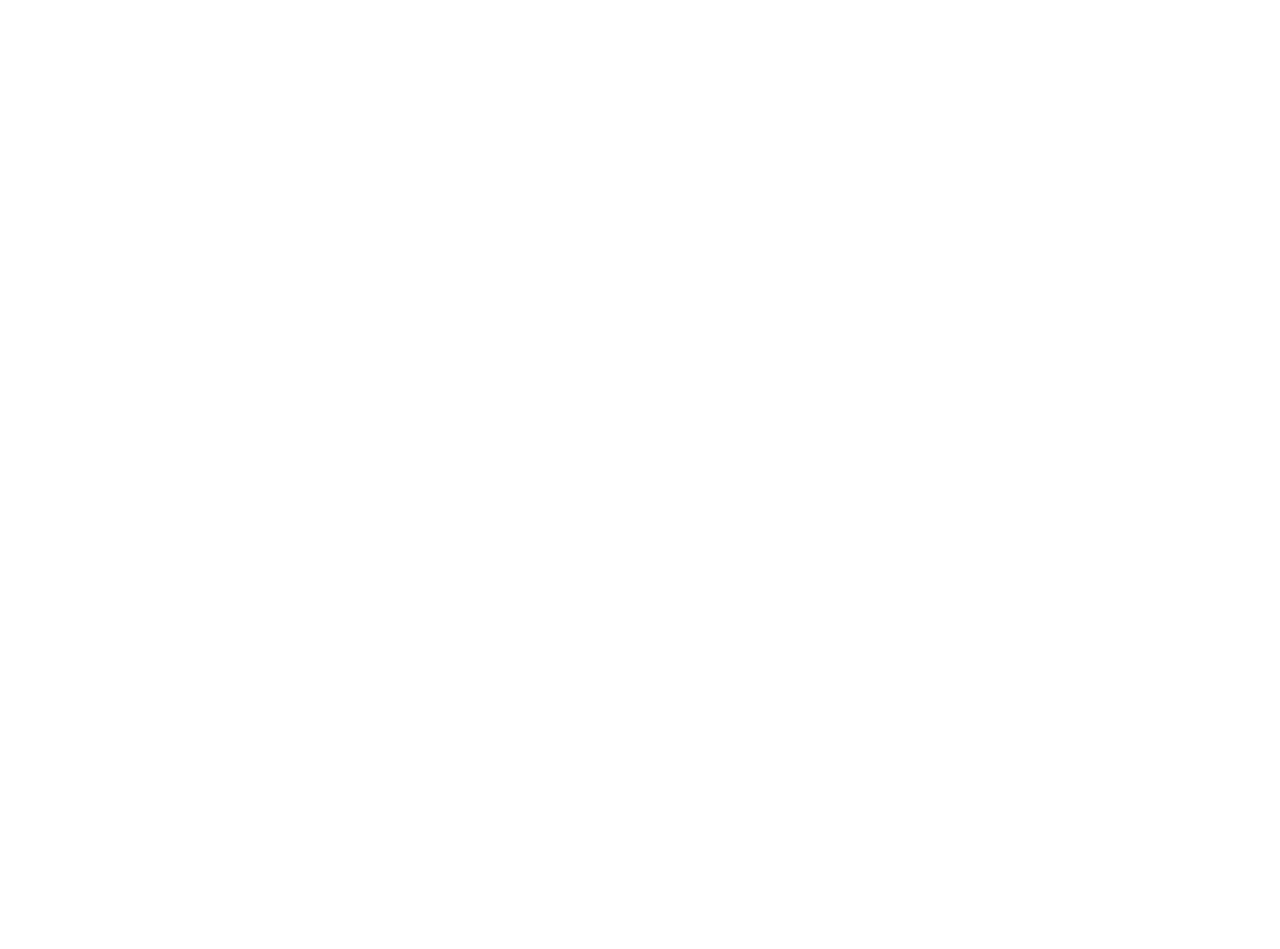
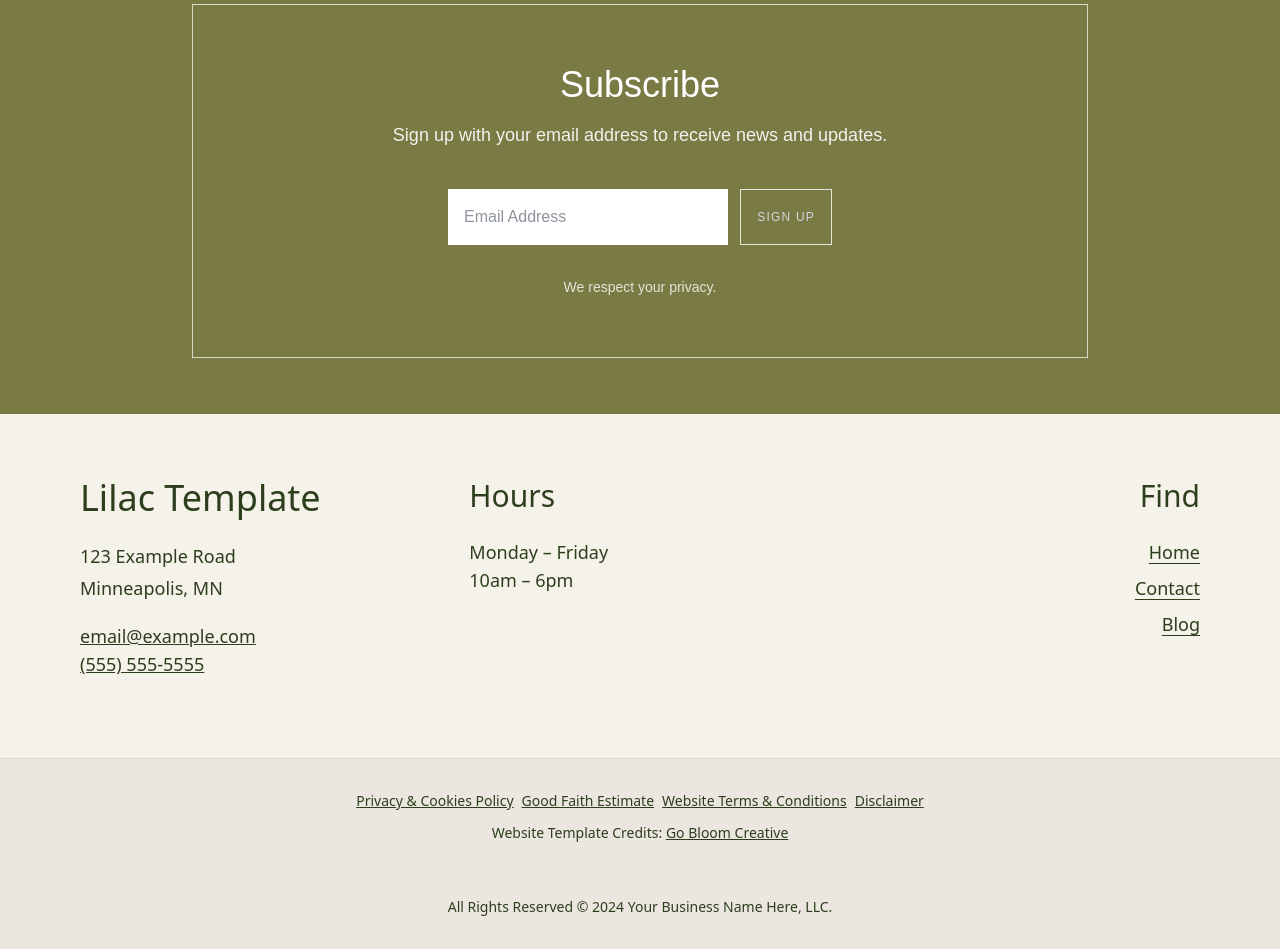
Before and after one commit to Joannie-210/lilac-clone, a Next.js app: page /blog in a window 1280 px wide. Shown: the part 2080-3029 px from the top of the page. Before the commit the page ends 2028 px from the top, so only its background shows below. Built offline with nearby package versions, Linux system fonts and the light colour scheme; a web font is replaced by a local one.

Commit message:
feat: Minor improvements

```diff
--- a/app/blog/[id]/page.tsx
+++ b/app/blog/[id]/page.tsx
@@ -2,6 +2,7 @@
 import { useState, useEffect } from "react";
 import { useParams } from "next/navigation";
 import Link from "next/link";
+import Footer from "@/app/components/Footer";
 
 const BLOG_DATA = [
   { id: "1", title: "Blog Post One", date: "March 11", content: "It all begins with an idea..." },
@@ -95,6 +96,8 @@
 
       </div>
     </main>
+
+    <Footer />
     </>
 );
 }
--- a/app/blog/page.tsx
+++ b/app/blog/page.tsx
@@ -1,6 +1,7 @@
 import Image from 'next/image';
 import Navbar from '../components/Navbar';
 import Link from 'next/link';
+import Footer from '../components/Footer';
 export default function Blog() {
     const POSTS = [
   { id: "1", title: "The Art of Healing", date: "3/11/19", image: "/healing.jpg" },
@@ -101,6 +102,35 @@
   ))}
 </div>
     </section>
+      <section className="bg-[#7A7B44] px-6 py-14 flex justify-center items-center">
+      {/* Outer Border Box */}
+      <div className="border border-white/70 w-full max-w-4xl py-15 px-4 md:px-5 flex flex-col items-center text-center text-white">
+
+        <h2 className="text-3xl md:text-4xl  mb-4">Subscribe</h2>
+        <p className="text-lg mb-10 opacity-90">
+          Sign up with your email address to receive news and updates.
+        </p>
+
+        {/* Responsive Form Layout */}
+        <form className="w-full max-w-sm flex flex-col md:flex-row gap-3 mb-8">
+          <input
+            type="email"
+            placeholder="Email Address"
+            className="grow p-4 bg-white text-gray-800 outline-none focus:ring-2 focus:ring-white/50"
+            required
+          />
+          <button
+            type="submit"
+            className="border cursor-pointer border-white/80 text-gray-300 hover:bg-white/20 px-4 py-4 uppercase tracking-widest text-xs  transition-colors"
+          >
+            Sign Up
+          </button>
+        </form>
+
+        <p className="text-sm opacity-80">We respect your privacy.</p>
+      </div>
+    </section>
+   <Footer />
 
     </>
   );
--- a/app/components/Footer.tsx
+++ b/app/components/Footer.tsx
@@ -3,10 +3,10 @@
 export default function () {
     return (
         <>
-         <footer className="w-full bg-[#f5f2e9] text-[#2d3e1d] py-16 px-8 md:px-20 font-sans">
+         <footer className="w-full bg-[#f5f2e9] text-[#2d3e1d] pt-16  font-sans">
       <div className="max-w-7xl mx-auto">
         {/* Top Section: Information Grid */}
-        <div className="grid grid-cols-1 md:grid-cols-3 gap-12 mb-20">
+        <div className="grid md:px-20  grid-cols-1 md:grid-cols-3 gap-12 mb-20">
 
           {/* Brand & Address */}
           <div>
@@ -42,15 +42,15 @@
         </div>
 
         {/* Bottom Section: Legal & Credits */}
-        <div className="border-t border-[#dcd9ce] pt-12 text-center text-sm space-y-4">
-          <div className="flex flex-wrap justify-center gap-x-4 gap-y-2">
+        <div className="border-t bg-[#EBE7E0] border-[#dcd9ce] py-8 w-full text-center text-sm space-y-4">
+          <div className="flex flex-wrap mb-[-4px] justify-center gap-x-2 gap-y-2">
             <Link href="/privacy" className="underline">Privacy & Cookies Policy</Link>
             <Link href="/estimate" className="underline">Good Faith Estimate</Link>
             <Link href="/terms" className="underline">Website Terms & Conditions</Link>
             <Link href="/disclaimer" className="underline">Disclaimer</Link>
           </div>
 
-          <p className="pt-4">
+          <p className="pt-4 mb-[22px]">
             Website Template Credits: <a href="#" className="underline">Go Bloom Creative</a>
           </p>
 
--- a/app/contact/page.tsx
+++ b/app/contact/page.tsx
@@ -1,17 +1,73 @@
+"use client";
 import Link from 'next/link';
 import Image from 'next/image';
-import Navbar from '../components/Navbar';
 import Footer from '../components/Footer';
+import { useState, useEffect } from "react";
+import { usePathname } from "next/navigation";
 
 export default function Contact() {
+  const pathname = usePathname();
+  const [isVisible, setIsVisible] = useState(true);
+  const [lastScrollY, setLastScrollY] = useState(0);
+
+
+  useEffect(() => {
+    const controlNavbar = () => {
+      const currentScrollY = window.scrollY;
+
+      if (currentScrollY > lastScrollY && currentScrollY > 100) {
+
+        setIsVisible(false);
+      } else {
+
+        setIsVisible(true);
+      }
+
+      setLastScrollY(currentScrollY);
+    };
+
+    window.addEventListener("scroll", controlNavbar);
+    return () => window.removeEventListener("scroll", controlNavbar);
+  }, [lastScrollY]);
+
+
+  const isActive = (path: string) => pathname === path;
   return (
 <>
 
       {/* Navigation Header */}
-     <Navbar />
+  <nav
+      className={`fixed top-0 left-0 w-full px-6 md:px-10 flex items-center justify-between font-sans h-16 z-50 transition-transform duration-300 bg-[#cdc9d3] backdrop-blur-md ${
+        isVisible ? "translate-y-0" : "-translate-y-full"
+      }`}
+    >
+      <Link href="/" className="text-xl md:text-2xl font-bold text-[#243a1f] cursor-pointer">
+        Lilac template
+      </Link>
+
+      <div className="flex items-center gap-6 md:gap-10 text-[#243a1f] font-medium">
+        <Link
+          href="/blog"
+          className={`cursor-pointer hover:opacity-70 transition-all pb-1 border-b-1 ${
+            isActive("/blog") ? "border-[#243a1f]" : "border-transparent"
+          }`}
+        >
+          Blog
+        </Link>
+
+        <Link
+          href="/contact"
+          className={`cursor-pointer hover:opacity-70 transition-all pb-1 border-b${
+            isActive("/contact") ? "border-[#243a1f]" : "border-transparent"
+          }`}
+        >
+          Contact
+        </Link>
+      </div>
+    </nav>
 
        <section className="bg-[#cdc9d3] min-h-screen py-16 px-6 md:px-20 lg:px-22 sm:flex flex flex-col justify-center font-sans text-[#1a2e1a]">
-      <div className="max-w-7xl bg-green-400mx-auto w-full">
+      <div className="max-w-7xl mt-20 bg-green-400mx-auto w-full">
 
         {/* Header Section */}
         <h1 className="text-5xl md:text-7xl sm:text-left flex justify-center lg:justify-start w-full text-left font-serif mb-5 sm:mb-10 tracking-tight">
@@ -31,9 +87,9 @@
             </div>
 
             {/* Image Composition */}
-            <div className="relative flex justify-center items-center lg:block w-auto md:pl-12 mt-2 pt-1">
+            <div className="relative flex justify-center items-center lg:block w-auto md:pl-12 lg:mt-[-10px] mt-2 pt-1">
               {/* Main Arched Image */}
-               <div className="relative w-[180px] h-[250px] md:w-[220px] md:h-[360px] overflow-hidden rounded-t-full shadow-md">
+               <div className="relative w-[180px] h-[250px] md:w-[200px] md:h-[320px] overflow-hidden rounded-t-full shadow-md">
                            <Image
                              src="/lilac-image-8.webp"
                              alt="Person holding lilacs"
@@ -43,7 +99,7 @@
                          </div>
 
               {/* Secondary Circular Image */}
-              <div className="absolute hidden lg:block -bottom-10 left-32 md:left-40 w-40 h-40 md:w-36 md:h-36 rounded-full border-[#cdc9d3] overflow-hidden bg-gray-100">
+              <div className="absolute hidden lg:block -bottom-0 left-32 md:left-50 w-40 h-40 md:w-36 md:h-36 rounded-full border-[#cdc9d3] overflow-hidden bg-gray-100">
                 <Image
                   src="/lilac-image-6.webp"
                   alt="Close up flowers"
@@ -194,7 +250,7 @@
         </div>
       </div>
     </section>
-    <Footer />
+     <Footer/>
     </>
   );
 }
--- a/app/page.tsx
+++ b/app/page.tsx
@@ -330,7 +330,63 @@
           </div>
         </div>
       </section>
-      <Footer />
+      <footer className="w-full bg-[#f5f2e9] text-[#2d3e1d] pt-16  font-sans">
+      <div className="max-w-7xl mx-auto">
+        {/* Top Section: Information Grid */}
+        <div className="grid md:px-20  grid-cols-1 md:grid-cols-3 gap-12 mb-20">
+
+          {/* Brand & Address */}
+          <div>
+            <h2 className="text-4xl font-normal mb-6">Lilac Template</h2>
+            <div className="space-y-1 text-lg">
+              <p>123 Example Road</p>
+              <p>Minneapolis, MN</p>
+              <div className="pt-4">
+                <a href="mailto:email@example.com" className="underline block">email@example.com</a>
+                <a href="tel:5555555555" className="underline block">(555) 555-5555</a>
+              </div>
+            </div>
+          </div>
+
+          {/* Business Hours */}
+          <div>
+            <h3 className="text-3xl font-normal mb-6">Hours</h3>
+            <div className="text-lg">
+              <p>Monday – Friday</p>
+              <p>10am – 6pm</p>
+            </div>
+          </div>
+
+          {/* Navigation Links */}
+          <div className="md:text-right">
+            <h3 className="text-3xl font-normal mb-6">Find</h3>
+            <nav className="flex flex-col space-y-2 text-lg items-start md:items-end">
+              <Link href="/" className="underline decoration-1 underline-offset-4">Home</Link>
+              <Link href="/contact" className="underline decoration-1 underline-offset-4">Contact</Link>
+              <Link href="/blog" className="underline decoration-1 underline-offset-4">Blog</Link>
+            </nav>
+          </div>
+        </div>
+
+        {/* Bottom Section: Legal & Credits */}
+        <div className="border-t bg-[#EBE7E0] border-[#dcd9ce] py-8 w-full text-center text-sm space-y-4">
+          <div className="flex flex-wrap mb-[-4px] justify-center gap-x-2 gap-y-2">
+            <Link href="/privacy" className="underline">Privacy & Cookies Policy</Link>
+            <Link href="/estimate" className="underline">Good Faith Estimate</Link>
+            <Link href="/terms" className="underline">Website Terms & Conditions</Link>
+            <Link href="/disclaimer" className="underline">Disclaimer</Link>
+          </div>
+
+          <p className="pt-4 mb-[22px]">
+            Website Template Credits: <a href="#" className="underline">Go Bloom Creative</a>
+          </p>
+
+          <p className="pt-8">
+            All Rights Reserved © 2024 Your Business Name Here, LLC.
+          </p>
+        </div>
+      </div>
+    </footer>
     </div>
   );
 }
```
Also changed, not shown: app/components/Navbar.tsx (+42 -7 lines).
